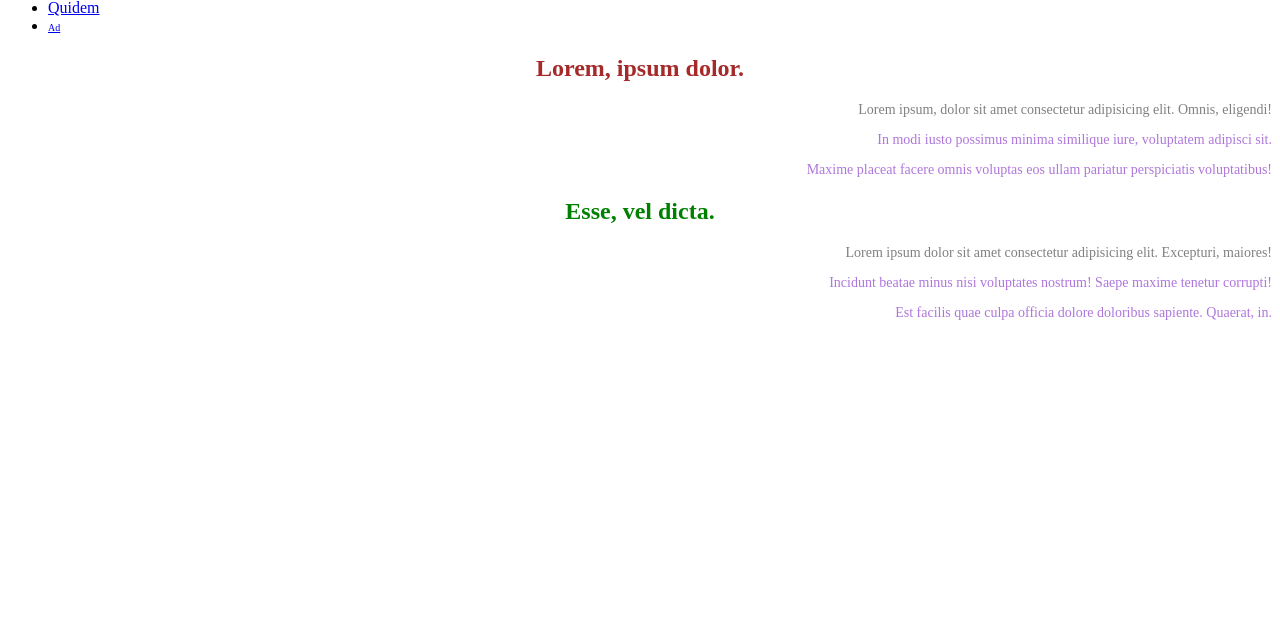
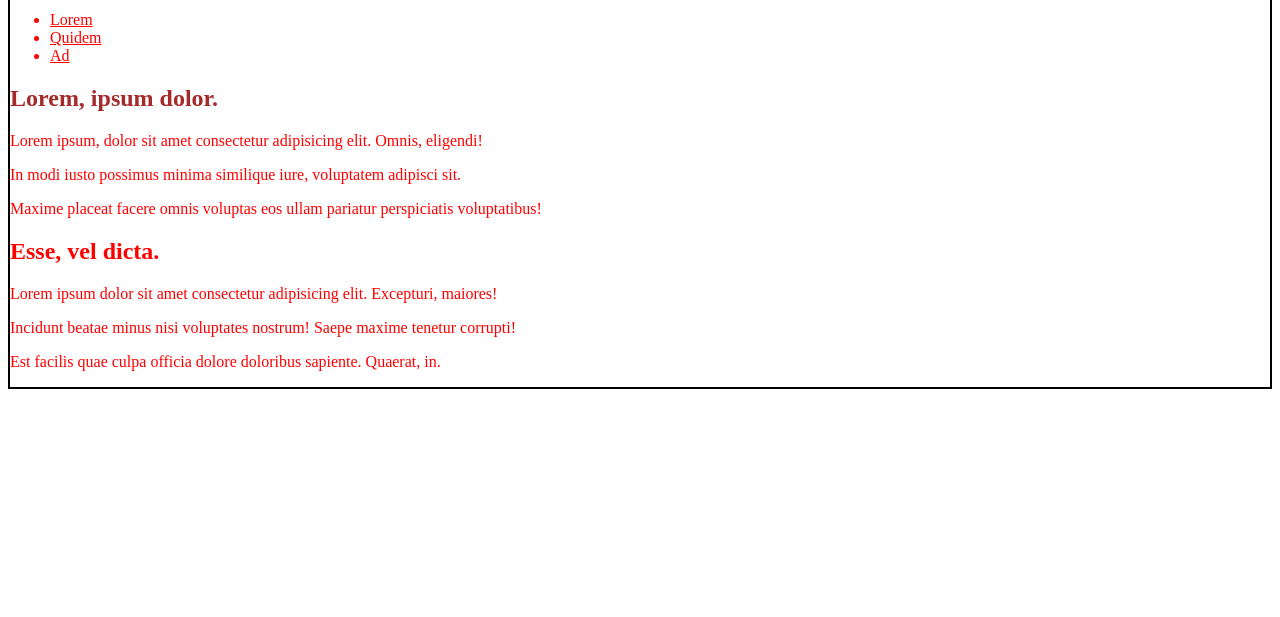
Before and after one commit to marinkavv/Full-stack-course, a plain HTML site: page HTML-CSS/Lesson2/index.html in a window 1280 px wide. Shown: the part 183-800 px from the top of the page. Drawn offline with Linux system fonts and the light colour scheme.

Commit message:
Add inherited and non-inherited properties

```diff
--- a/HTML-CSS/Lesson2/css/style.css
+++ b/HTML-CSS/Lesson2/css/style.css
@@ -1,4 +1,4 @@
-h2 {
+/* h2 {
   color: green;
 
   text-align: center;
@@ -15,13 +15,6 @@ p {
   font-size: 14px;
   text-align: right;
 }
-
-img {
-  width: 150px;
-  height: 100px;
-  object-fit: cover;
-}
-
 #topNews {
   color: red;
 }
@@ -32,4 +25,19 @@ img {
 
 .link {
   font-size: 10px;
+} */
+
+img {
+  width: 150px;
+  height: 100px;
+  object-fit: cover;
 }
+
+body {
+  color: red; /*Inherited property*/
+  border: 2px solid black; /*Non-inherited property*/
+}
+
+a {
+  color: inherit;
+}
--- a/HTML-CSS/Lesson2/index.html
+++ b/HTML-CSS/Lesson2/index.html
@@ -11,9 +11,9 @@
       <img src="./imgs/logo.jpg" alt="Logo" />
       <h1>Lorem, ipsum dolor.</h1>
       <ul>
-        <li><a href="#" class="link">Lorem</a></li>
+        <li><a href="#">Lorem</a></li>
         <li><a href="#">Quidem</a></li>
-        <li><a href="#" class="link">Ad</a></li>
+        <li><a href="#">Ad</a></li>
       </ul>
     </header>
     <main>
```
